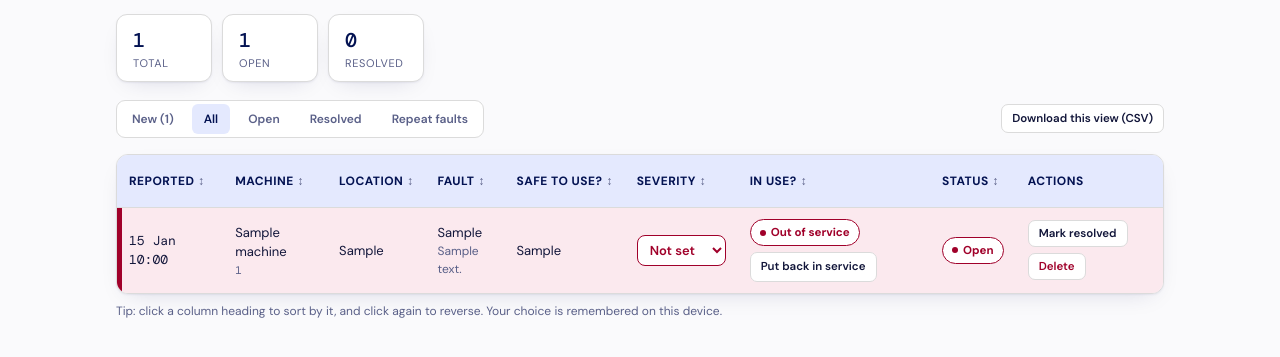
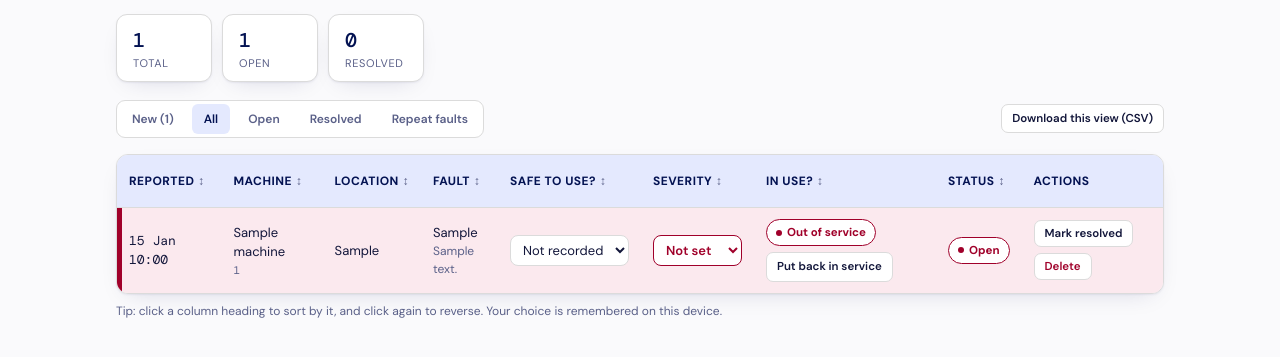
Before and after one commit to boardtom/GymFaultReporting, a Flask app: page /log in a window 1280 px wide. Shown: the part 161-518 px from the top of the page. Run offline with Flask 3, Linux system fonts and the light colour scheme; the visitor is signed in with stand-in values (Sample User, id 1); tables that the repository leaves empty hold one stand-in row (values such as "Sample post").

Commit message:
Fault log: WI can add or correct 'Safe to use?' on existing reports
Co-Authored-By: Claude Sonnet 5.5 <noreply@anthropic.com>
Claude-Session: https://claude.ai/code/session_01RkkUayfzC9piqSMAf3fASs

```diff
--- a/app.py
+++ b/app.py
@@ -493,6 +493,7 @@ def log_view():
         open_count=open_count,
         resolved_count=total - open_count,
         severities=SEVERITIES,
+        safe_answers=SAFE_ANSWERS,
         unassessed=UNASSESSED,
         repeats=repeats,
         repeat_days=REPEAT_DAYS,
@@ -565,6 +566,19 @@ def set_report_severity(report_id):
     if severity not in SEVERITIES + [UNASSESSED]:
         abort(400)
     rpt.severity = severity
+    db.session.commit()
+    return redirect(url_for("log_view", status=request.args.get("status", "all")))
+
+
+@app.route("/log/<int:report_id>/safe", methods=["POST"])
+@login_required
+def set_report_safe(report_id):
+    """WI adds or corrects the 'safe to use?' answer on a report."""
+    rpt = db.get_or_404(Report, report_id)
+    answer = request.form.get("safe_to_use", "")
+    if answer and answer not in SAFE_ANSWERS:
+        abort(400)
+    rpt.safe_to_use = answer or None
     db.session.commit()
     return redirect(url_for("log_view", status=request.args.get("status", "all")))
 
--- a/templates/log.html
+++ b/templates/log.html
@@ -58,8 +58,12 @@
           <td data-key="location" data-v="{{ r.machine.location|lower }}">{{ r.machine.location }}</td>
           <td data-key="fault" data-v="{{ r.fault_type|lower }}">{{ r.fault_type }}{% if r.details %}<div style="color:var(--text-muted);font-size:12px;">{{ r.details }}</div>{% endif %}</td>
           <td data-key="safe" data-v="{{ 2 if r.safe_to_use == 'No' else (1 if r.safe_to_use == 'Not sure' else 0) }}">
-            {% if r.safe_to_use in ('No', 'Not sure') %}<span style="color:var(--red);font-weight:700;">{{ r.safe_to_use }}</span>
-            {% else %}{{ r.safe_to_use or '&ndash;'|safe }}{% endif %}
+            <form method="post" action="{{ url_for('set_report_safe', report_id=r.id, status=status_filter) }}">
+              <select name="safe_to_use" class="sev-select{{ ' unset' if not r.safe_to_use }}" onchange="this.form.submit()" aria-label="Safe to use?"{% if r.safe_to_use in ('No', 'Not sure') %} style="color:var(--red);font-weight:700;"{% endif %}>
+                <option value="" {{ 'selected' if not r.safe_to_use }}>Not recorded</option>
+                {% for a in safe_answers %}<option value="{{ a }}" {{ 'selected' if r.safe_to_use == a }}>{{ a }}</option>{% endfor %}
+              </select>
+            </form>
           </td>
           <td data-key="severity" data-v="{{ {'High': 3, 'Medium': 2, 'Low': 1}.get(r.severity, 0) }}">
             <form method="post" action="{{ url_for('set_report_severity', report_id=r.id, status=status_filter) }}">
```
